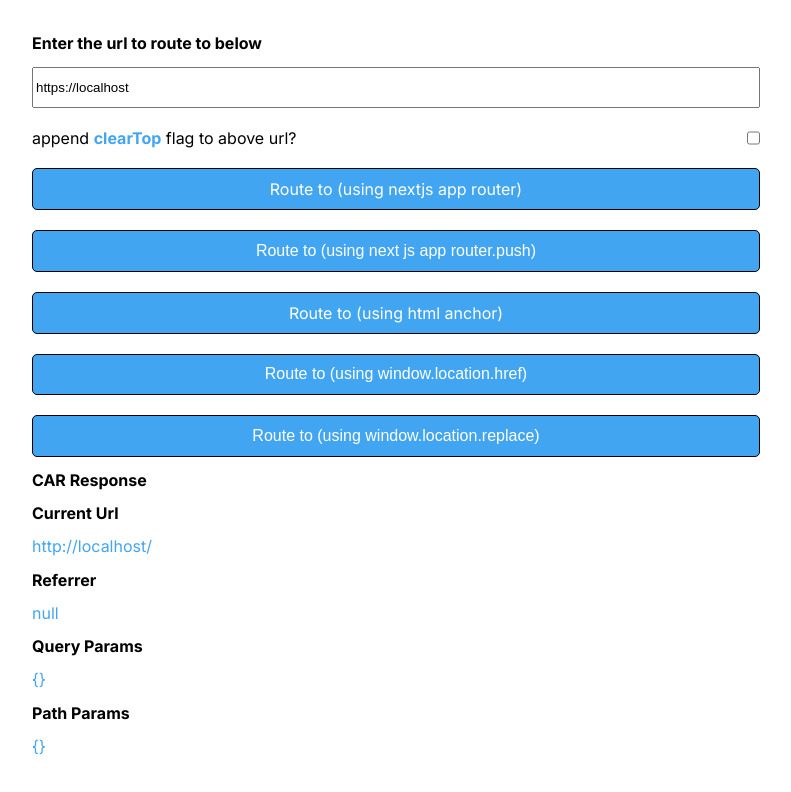
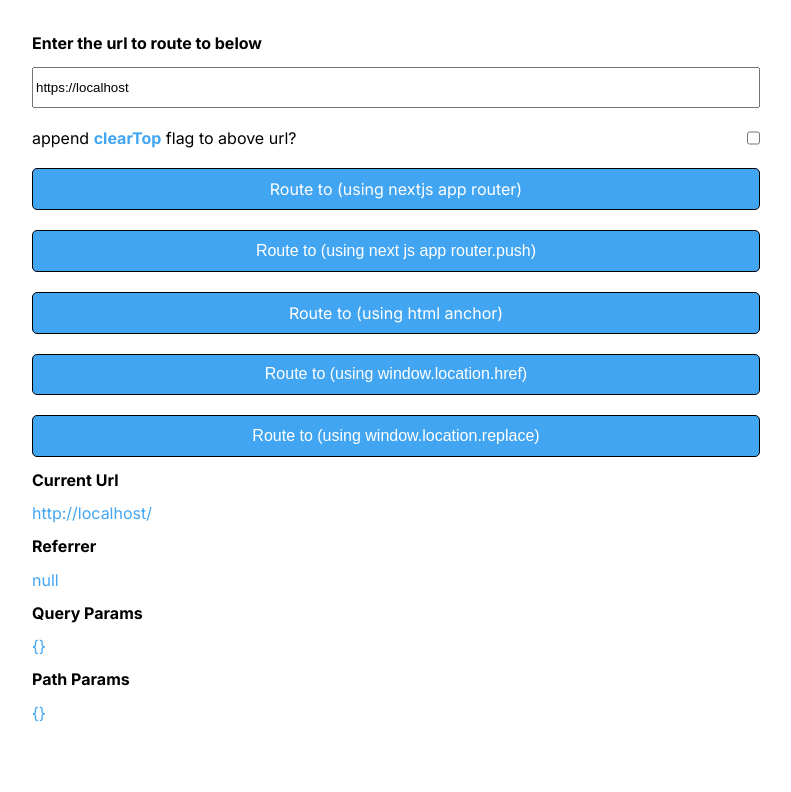
Before and after one commit to vishal-tiket/central-router, a Next.js app: page / in a window 1280 px wide. Shown: the top 792 px of the page, without its empty margins (244-1035 px from the left). Built offline with nearby package versions, Linux system fonts and the light colour scheme.

Commit message:
fix: car response condition

```diff
--- a/component/CentralRouter/CentralRouter.js
+++ b/component/CentralRouter/CentralRouter.js
@@ -250,8 +250,12 @@ export const CentralRouter = ({
           <span>{authenticationJSI}</span>
         </>
       )}
-      <h2>CAR Response</h2>
-      <span>{contactWebResponse}</span>
+      {carRequest && (
+        <>
+          <h2>CAR Response</h2>
+          <span>{contactWebResponse}</span>
+        </>
+      )}
       <h2>Current Url</h2>
       <span>{currentUrl}</span>
       <h2>Referrer</h2>
```
